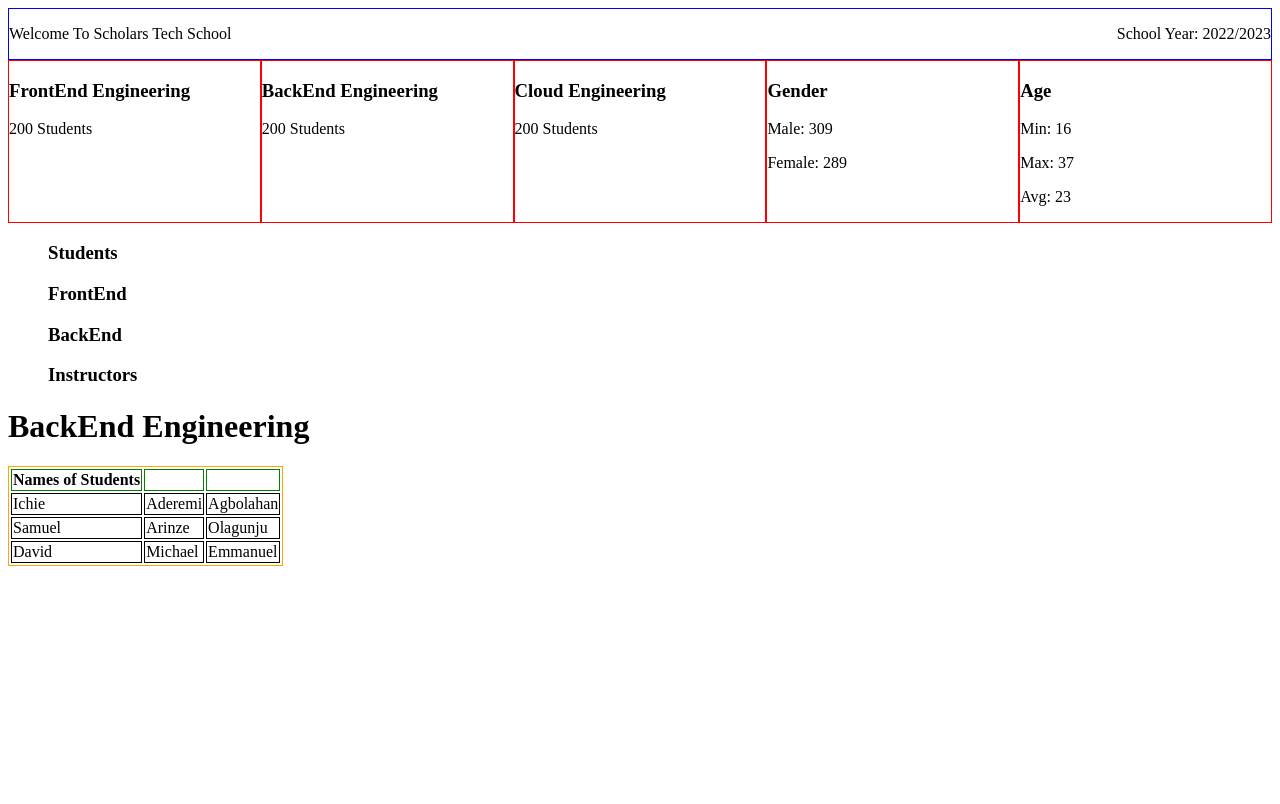
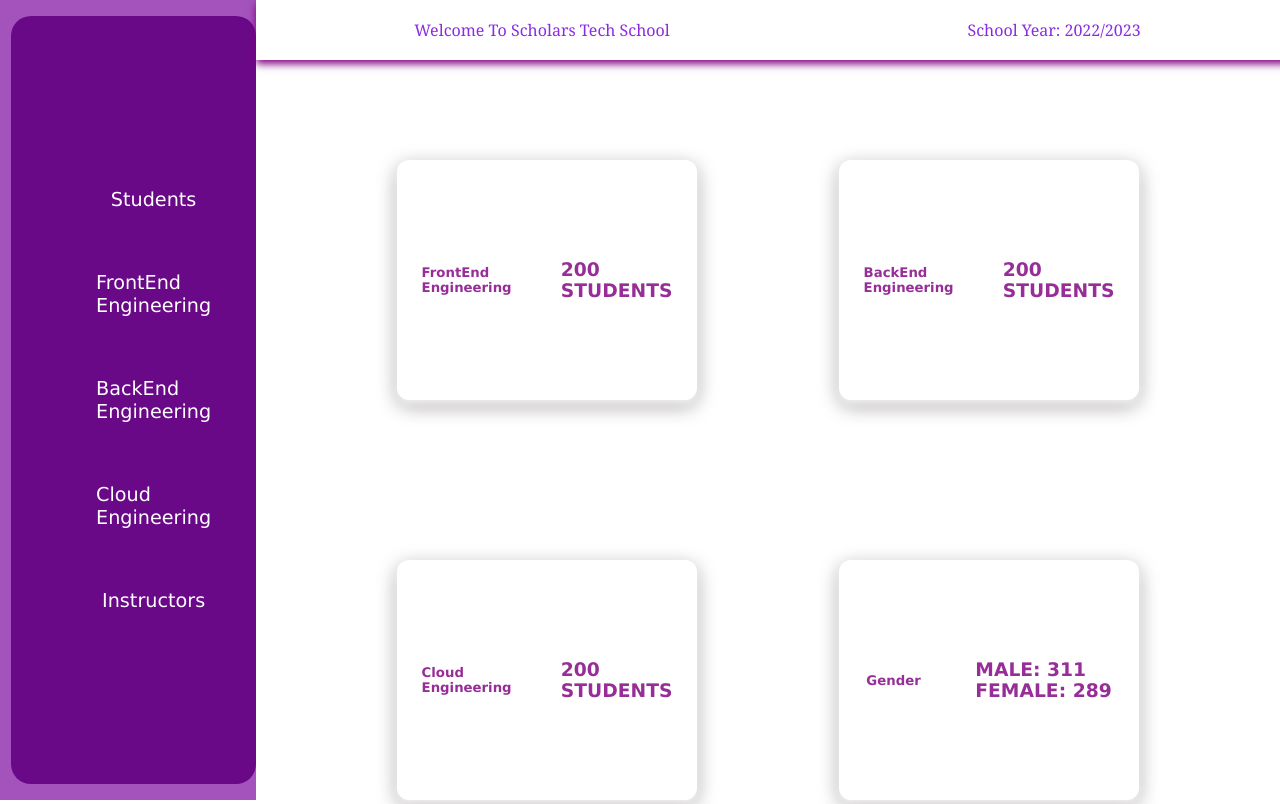
Before and after one commit to olanrewaju443/circle-209, a plain HTML site: page index.html in a window 1280 px wide. Shown: the top 804 px of the page. Drawn offline with Linux system fonts and the light colour scheme.

Commit message:
the html and style.css is changed. although the media is not done

```diff
--- a/index.html
+++ b/index.html
@@ -9,65 +9,148 @@
     <link rel="stylesheet" href="style.css">
     <link rel="stylesheet" href="basic.css">
 </head>
+
+
+
+
+
+
+
   <body>
-  <header>
+          <div class="side_Menu">
+            <ul>
+
+                <li id="theFirst"><a href="#">Students</a></li>
+                <li><a href="#">FrontEnd<br> Engineering</a></li>
+                <li><a href="#">BackEnd<br> Engineering</a></li>
+                <li><a href="#">Cloud <br>Engineering</a></li>
+                <li><a href="#">Instructors</a></li>
+            </ul>
+        </div>
+ <div class="container">
+    <div class="header">
         <p>Welcome To Scholars Tech School</p>
         <p>School Year: 2022/2023</p>
-  </header>
-  <nav>
-    <navbar>
-      <h3>FrontEnd Engineering</h3>
-      <p>200 Students</p>
-    </navbar>
-    <navbar>
-      <h3>BackEnd Engineering</h3>
-      <p>200 Students</p>
-    </navbar>
-    <navbar>
-      <h3>Cloud Engineering</h3>
-      <p>200 Students</p>
-    </navbar>
-    <navbar>
-      <h3>Gender</h3>
-      <p>Male: 309</p>
-      <p>Female: 289</p>
-    </navbar>
-    <navbar>
-      <h3>Age</h3>
-      <p>Min: 16</p>
-      <p>Max: 37</p>
-      <p>Avg: 23</p>
-    </navbar>
-  </nav>
-  <menu>
-    <h3>Students</h3>
-    <h3>FrontEnd</h3>
-    <h3>BackEnd</h3>
-    <h3>Instructors</h3>
-  </menu>
+    </div>
+       <div class="content">
+            <div class="cards">
+                <div class="card">
+                    <div class="box">
+                        <h5>FrontEnd<br> Engineering</h5>
+                    </div>
+                    <div class="stat">
+                        <h3>200<br>Students</h3>
+                    </div>
+
+                </div>
+                <div class="card">
+                    <div class="box">
+                        <h5>BackEnd<br> Engineering</h5>
+                    </div>
+                    <div class="stat">
+                        <h3>200<br>Students</h3>
+                    </div>
+
+                </div>
+                <div class="card">
+                    <div class="box">
+                        <h5>Cloud<br> Engineering</h5>
+                    </div>
+                    <div class="stat">
+                        <h3>200<br>Students</h3>
+                    </div>
+
+                </div>
+                <div class="card">
+                    <div class="box">
+                        <h5>Gender</h5>
+                    </div>
+                    <div class="stat">
+                        <h3>Male: 311<br>Female: 289</h3>
+                    </div>
+
+                </div>
+                <div class="card">
+                    <div class="box">
+                        <h5>Age:</h5>
+                    </div>
+                    <div class="stat">
+                        <h3>Min: 16<br>Max: 37<br>Avg: 23</h3>
+                    </div>
+
+                </div>
+            </div>
+
+       <div class="content2">
+             <div class="studentTab" >
+                <div class="title">
+                    <h2> Backend Engineering Students</h2>
+                    <a href="#">View All</a>
+                </div>
                 <table>
-    <h1>BackEnd Engineering</h1>
                     <tr>
-      <th>Names of Students</th>
-      <th></th>
-      <th></th>
+                        <th>Names</th>
+                        <th>Gender</th>
+                        <th>Tracks</th>
                     </tr>
                     <tr>
-      <td>Ichie</td>
-      <td>Aderemi</td>
-      <td>Agbolahan</td>
+                        <td>Akanni Agbolahan</td>
+                        <td>Male</td>
+                        <td>Backend Engineering</td>
                     </tr>
                     <tr>
-      <td>Samuel</td>
-      <td>Arinze</td>
-      <td>Olagunju</td>
+                        <td>Akanni Agbolahan</td>
+                        <td>Male</td>
+                        <td>Backend Engineering</td>
                     </tr>
                     <tr>
-      <td>David</td>
-      <td>Michael</td>
-      <td>Emmanuel</td>
+                        <td>Akanni Agbolahan</td>
+                        <td>Male</td>
+                        <td>Backend Engineering</td>
+                    </tr>
+                    <tr>
+                        <td>Akanni Agbolahan</td>
+                        <td>Male</td>
+                        <td>Backend Engineering</td>
+                    </tr>
+                    <tr>
+                        <td>Akanni Agbolahan</td>
+                        <td>Male</td>
+                        <td>Backend Engineering</td>
+                    </tr>
+                    <tr>
+                        <td>Akanni Agbolahan</td>
+                        <td>Male</td>
+                        <td>Backend Engineering</td>
+                    </tr>
+                    <tr>
+                        <td>Akanni Agbolahan</td>
+                        <td>Male</td>
+                        <td>Backend Engineering</td>
+                    </tr>
+                    <tr>
+                        <td>Akanni Agbolahan</td>
+                        <td>Male</td>
+                        <td>Backend Engineering</td>
                     </tr>
                 </table>
+
+                <script>
+
+                    var student = document.getElementById("FrontE");
+                    function closeStudent (){
+                        student.style.top = "-100vh"
+
+                    }
+
+                    function closeStudent (){
+                        FrontEnd.style.top = "100vh"
+
+                    }
+
+                </script>
+
+
 
 
     <!-- // ============= EEND DO NOT EDIT ============== // -->
--- a/style.css
+++ b/style.css
@@ -0,0 +1,221 @@
+body{
+    padding: 0;
+    margin: 0;
+    box-sizing: border-box;
+    font-family: Verdana, Geneva, Tahoma, sans-serif;
+    background-color: #fff;
+}
+/* header{
+    display: flex;
+    align-items: center;
+    justify-content: space-between;
+    padding: 10px 40px;
+    background-color: white;
+} */
+
+.container .header{
+    position: fixed;
+      /* top: 1; */
+      /* right:  0; */
+      width: 80%;
+      background-color: white;
+      height: 5vh;
+      display: flex;
+      align-items: center;
+      justify-content: space-around;
+      box-shadow: 0 4px 8px 0 purple;
+      z-index: 1;
+      padding: 10px ;
+    }
+
+li {
+    list-style: none;
+}
+
+a{
+    text-decoration: none;
+}
+/* a{
+    background-color: antiquewhite;
+    color: black;
+    padding: 2px 3px;
+  } */
+
+p{
+    margin-right: 1px;
+
+}
+h3 {
+    text-transform: uppercase;
+    font-weight: 800;
+}
+
+   table {
+    padding: 10px;
+  }
+
+  h2 {
+    color: rgb(163, 125, 131);
+    /* font-size: larger; */
+    font-family: Georgia, 'Times New Roman', Times, serif;
+  }
+
+  th {
+    text-align: left;
+    box-shadow: 0 4px 8px 0 purple;
+    padding: 8px;
+    color: rgb(167, 51, 167);
+    background: #fff;
+    border-radius: 7px;
+  }
+
+   #theFirst {
+    color: black;
+  }
+
+  td {
+    text-align: left;
+    padding: 8px;
+    color: white;
+    border: 2px solid white;
+    border-radius: 9px;
+    background: rgb(163, 83, 163);
+  }
+
+  .title {
+    display: flex;
+    flex-direction: column ;
+    align-items: center;
+    justify-content: space-evenly;
+    padding: 15px 10px;
+    border-bottom: 2px solid rgb(172, 49, 177);
+  }
+
+.side_Menu {
+    display: flex;
+    position: fixed;
+    align-items: flex-end;
+    flex-direction: column;
+    height: 100vh;
+    width: 20%;
+    background-color: rgb(164, 83, 189);
+}
+
+.side_Menu  a{
+    display: flex;
+    align-items: center;
+    height: auto;
+    color: white;
+    font-size: larger;
+    padding: 30px 40px;
+}
+
+.side_Menu ul {
+    background: rgb(106, 9, 136);
+    display: flex;
+    flex-direction: column;
+    align-items: center;
+    width: 80%;
+    height: 100vh;
+
+    justify-content: center;
+    border-radius: 20px;
+
+}
+
+
+
+.side_Menu a::after {
+    content: '';
+    width: 20px;
+    height: 5px;
+    background: rgb(60, 78, 78);
+    margin-left: 10px;
+    margin-bottom: 1px;
+    display: none;
+}
+.side_Menu  a:hover {
+    background: white;
+    /* position: absolute; */
+    color: rgb(60, 78, 78);
+    border: whitesmoke;
+    border-radius: 35px;
+    width: 80%;
+    font-weight: 700;
+}
+.side_Menu  a:hover::after {
+    display: inline-block;
+}
+
+.container{
+    position: absolute;
+    right: 0;
+    width: 80%;
+    height: 100vh;
+}
+
+.fa-solid {
+    color: black;
+}
+
+
+.container .header p{
+    color: blueviolet;
+    display: flex;
+   background: white;
+   font-size: medium;
+   font-family: Georgia, 'Times New Roman', Times, serif;
+}
+.container .content .cards  {
+    padding: 20px 10px;
+    display: flex;
+    align-items: center;
+    justify-content: space-around;
+    flex-wrap: wrap;
+    height: 60vh;
+    margin: 60px 60px;
+    color: rgb(151, 46, 151);
+}
+
+.container .content .cards .card {
+    cursor: pointer;
+    /* border: 1px solid purple; */
+    width: 300px;
+    display: flex;
+    min-height: 50%;
+    align-items: center;
+    background: white;
+    border-radius: 12px;
+    margin: 80px 60px;
+    justify-content: space-around;
+    box-shadow: 0 4px 8px 0 rgb(245, 243, 243), 0 6px 20px 0 rgb(168, 164, 164)
+}
+
+.container .content .cards .card:hover {
+    background: rgb(122, 25, 122);
+    color: #fff;
+    box-shadow: rgb(139, 115, 139);
+    width: 300px;
+    min-height: 55%;
+}
+
+
+.container .content .content2 {
+    min-height: 100vh;
+    display: flex;
+    justify-content: space-around;
+    align-items: flex-start;
+    flex-wrap: wrap;
+    background-color: white;
+    /* border: 2px solid black; */
+  }
+  .container .content .content2 .studentTab {
+    min-height: 100vh;
+    flex: 5;
+    background-color: #fff;
+    margin: 25px 25px 25px 25px;
+    box-shadow: 0 4px 8px 0 rgb(247, 244, 244), 0 6px 20px 0 black;
+    display: none;
+    align-items: center;
+    flex-direction: column; justify-content: center;
+  }
```
Lines whose indentation alone changed are shown as unchanged.
